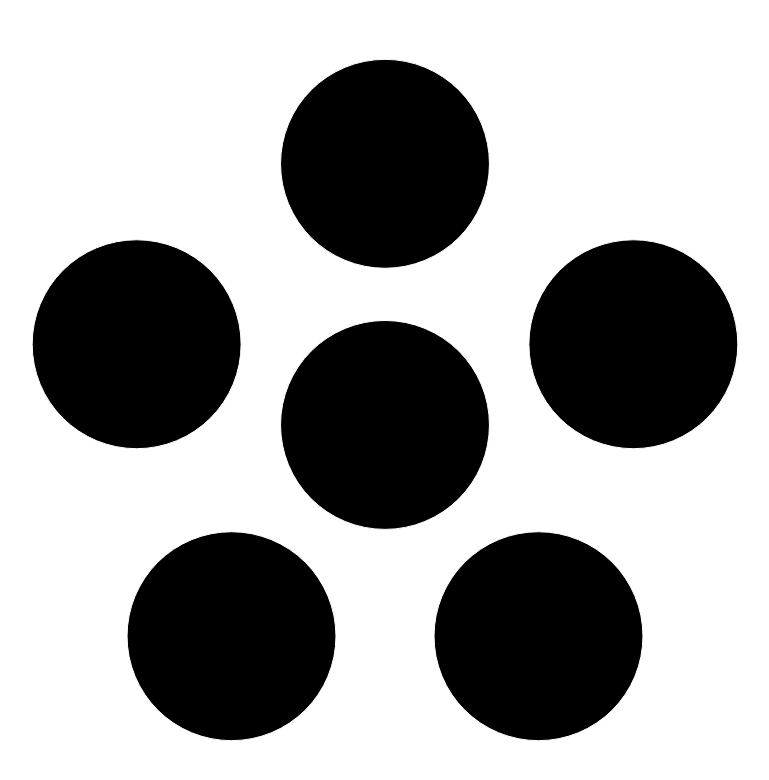
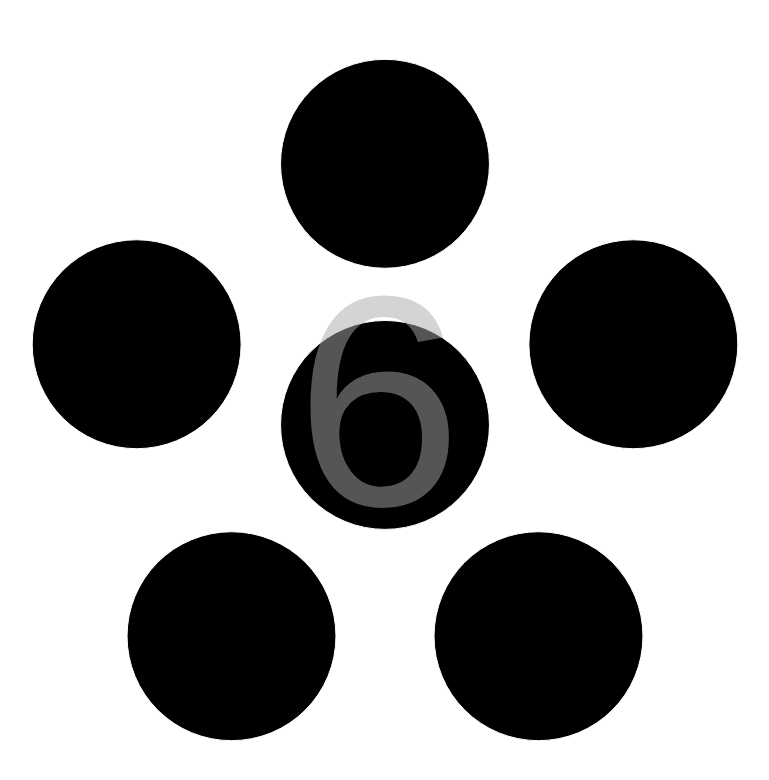
Before and after one commit to sseefried/factor-diagrams, a plain HTML site: page index.html in a window 1280 px wide. Shown: the whole page, without its empty margins (255-1024 px from the left). Drawn offline with Linux system fonts and the light colour scheme.

Commit message:
Add number to animation

```diff
--- a/index.html
+++ b/index.html
@@ -157,6 +157,8 @@
 
   $(document).ready(function () {
     var canvas = $("#canvas");
+    var w = canvas.width(), h = canvas.height();
+
     r = Raphael("canvas", canvas.width(), canvas.height());
 
 
@@ -177,6 +179,8 @@
       setTimeout(function() {
         r.clear();
         Diagram.draw(r, d, d_);
+        r.text(w/2, h/2, (i+1).toString()).scale(30)
+         .attr({fill: '#aaaaaa', opacity: 0.5})
         drawFor(i+1);
       }, t);
     };
```
